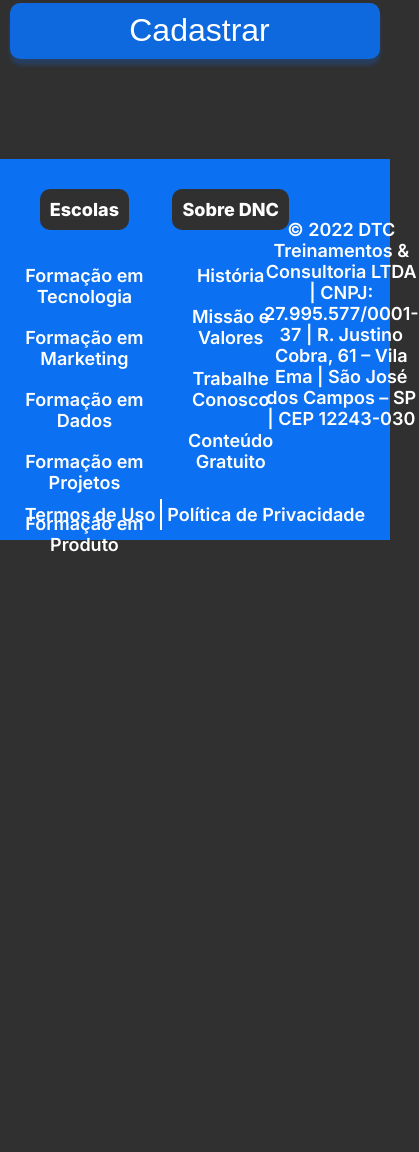
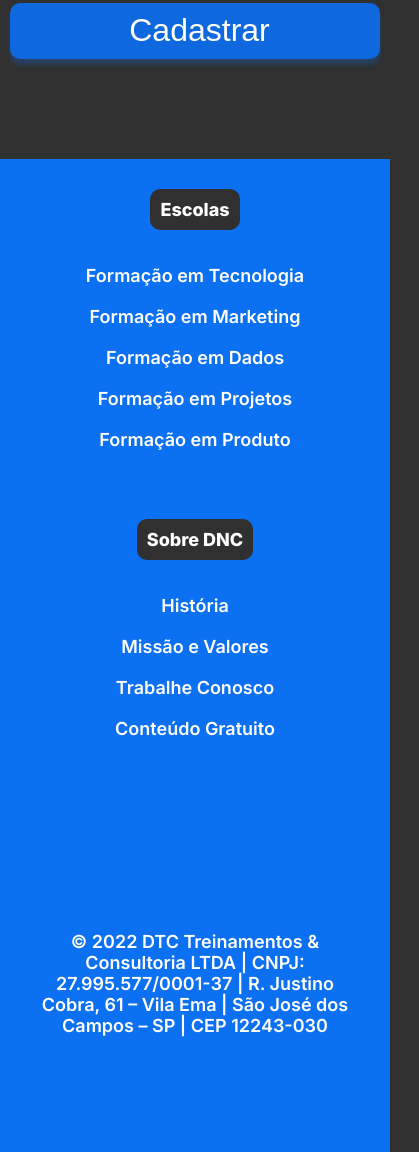
Before and after one commit to dudusantoos/bootcamp, a plain HTML site: page index.html in a window 390 px wide. Shown: the part 1578-2730 px from the top of the page, 419 px wide, since content can reach past the window. Before the commit the page ends 2153 px from the top, so only its background shows below. Drawn offline with Linux system fonts and the light colour scheme.

Commit message:
BootcampV0.5

```diff
--- a/style.css
+++ b/style.css
@@ -291,4 +291,14 @@ footer {
     .checkboxItens label {
         font-size: 25px;
     }
+
+    /*Footer*/
+
+    footer .lineOne {
+        flex-direction: column;
+    }
+
+    footer .adress {
+        width: 80%;
+    }
 }
```
